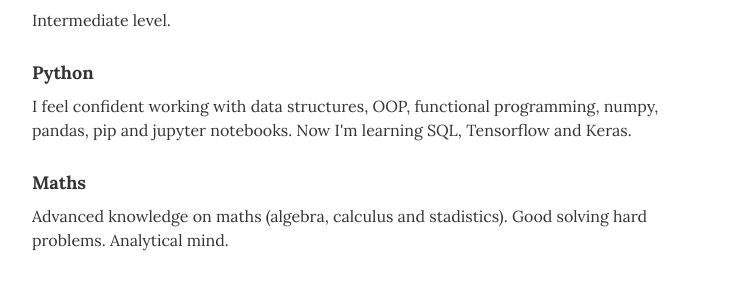
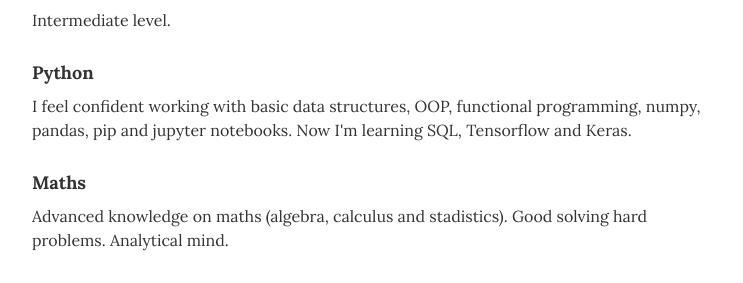
Before and after one commit to rubzip/rubzip.github.io, a Jekyll site: the page built from index.html, in a window 1280 px wide and 900 px high, scrolled down 1874 px. Shown: the part 164-447 px from the top of the window, without its empty margins (268-1011 px from the left). Built offline with Jekyll 4.4.1, drawn with Linux system fonts in a browser that asks for light colours.

Commit message:
Update skills.yml

```diff
--- a/_data/skills.yml
+++ b/_data/skills.yml
@@ -6,7 +6,7 @@
   description: Intermediate level.
 
 - skill: Python
-  description:  I feel confident working with data structures, OOP, functional programming, numpy, pandas, pip and jupyter notebooks. Now I'm learning SQL, Tensorflow and Keras.
+  description:  I feel confident working with basic data structures, OOP, functional programming, numpy, pandas, pip and jupyter notebooks. Now I'm learning SQL, Tensorflow and Keras.
 
 - skill: Maths
   description:  Advanced knowledge on maths (algebra, calculus and stadistics). Good solving hard problems. Analytical mind.
```
